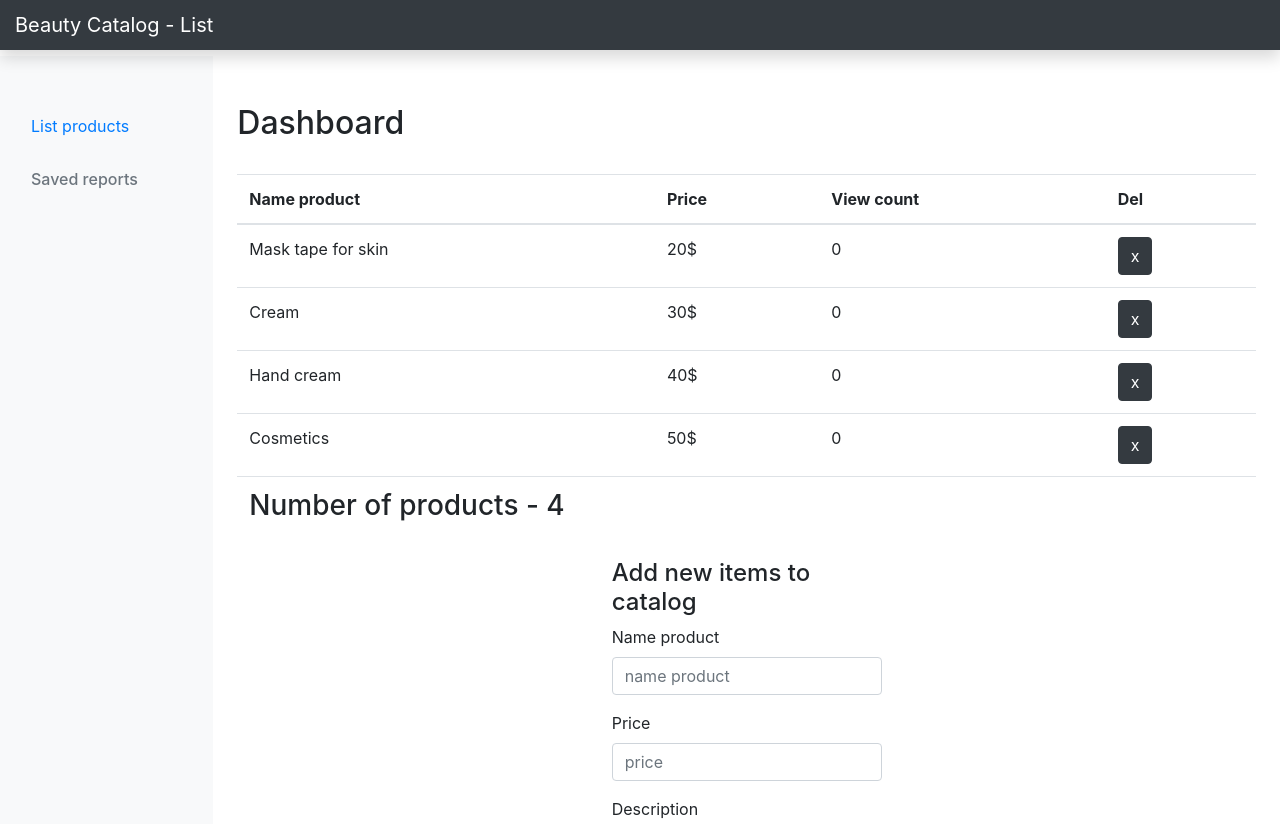
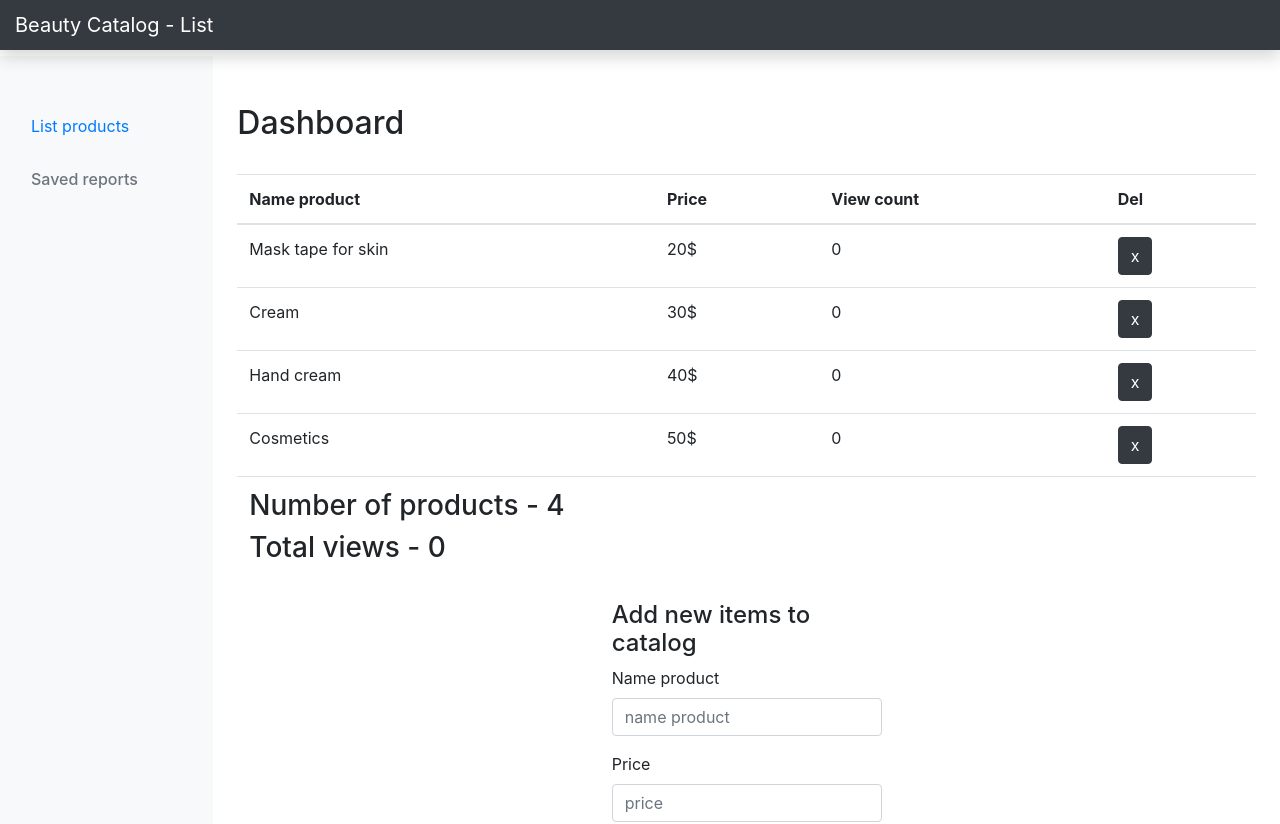
Before and after one commit to just31/ARQISOFT, an Angular app: page /dashboard in a window 1280 px wide. Shown: the top 824 px of the page. Built offline with nearby package versions, Linux system fonts and the light colour scheme.

Commit message:
Creating a mechanism for counting views of products: by individual product and by the total number of views of all products.

```diff
--- a/src/app/dashboard/dashboard.component.html
+++ b/src/app/dashboard/dashboard.component.html
@@ -48,7 +48,10 @@
             <td><button type="button" class="btn btn-dark" (click)="deleteItem(i)">x</button></td>
           </tr>
           <tr>
-            <td colspan="4"><h3>Number of products - {{products_length}}</h3></td>
+            <td colspan="4">
+              <h3>Number of products - {{products_length}}</h3>
+              <h3>Total views - {{products_count}}</h3>
+            </td>
           </tbody>
         </table>
       </div>
--- a/src/app/dashboard/dashboard.component.ts
+++ b/src/app/dashboard/dashboard.component.ts
@@ -18,6 +18,8 @@ export class DashboardComponent implements OnInit {
   products:any[] = localStorage.getItem("object2") ? JSON.parse(localStorage.getItem("object2")) : JSON.parse(localStorage.getItem("object"));
 
   products_length:number = this.products.length;
+
+  products_count:number;
 
   // Add a new value to the catalog.
   onSubmit():any {
@@ -57,6 +59,14 @@ export class DashboardComponent implements OnInit {
 
   ngOnInit() {
     //console.log(JSON.parse(localStorage.getItem("object2")));
+
+    let sum = 0;
+    for(let i = 0; i < this.products.length; i++){
+      sum = sum + parseInt(this.products[i].count);
+    }
+
+    this.products_count = sum;
+
   }
 
 }
--- a/src/app/details/details.component.ts
+++ b/src/app/details/details.component.ts
@@ -40,6 +40,19 @@ export class DetailsComponent implements OnInit {
         // The value of the view counter is increased by 1.
         this.count++;
 
+
+        // Convert a string from localstorage to an object.
+        this.products = JSON.parse(localStorage.getItem("object2"));
+
+        // Find index of specific object using findIndex method.
+        let objIndex = this.products.findIndex((obj => obj.id == this.id));
+
+        // Update object name property, at  the find the product id.
+        this.products[objIndex].count = this.count;
+
+       // Writing a new value count, to localstorage.
+        localStorage.setItem("object2", JSON.stringify(this.products));
+
       }
     );
   }
```
